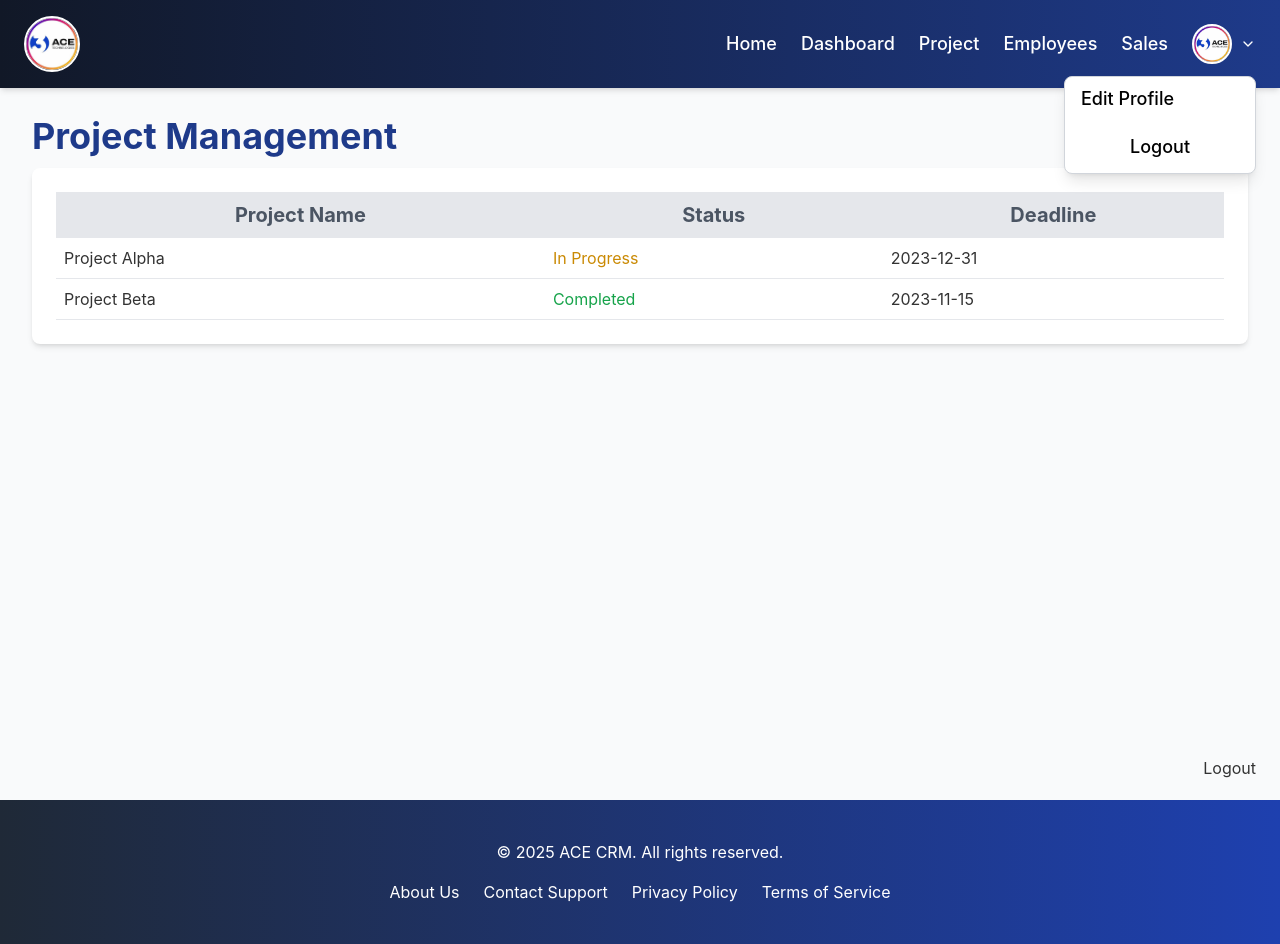
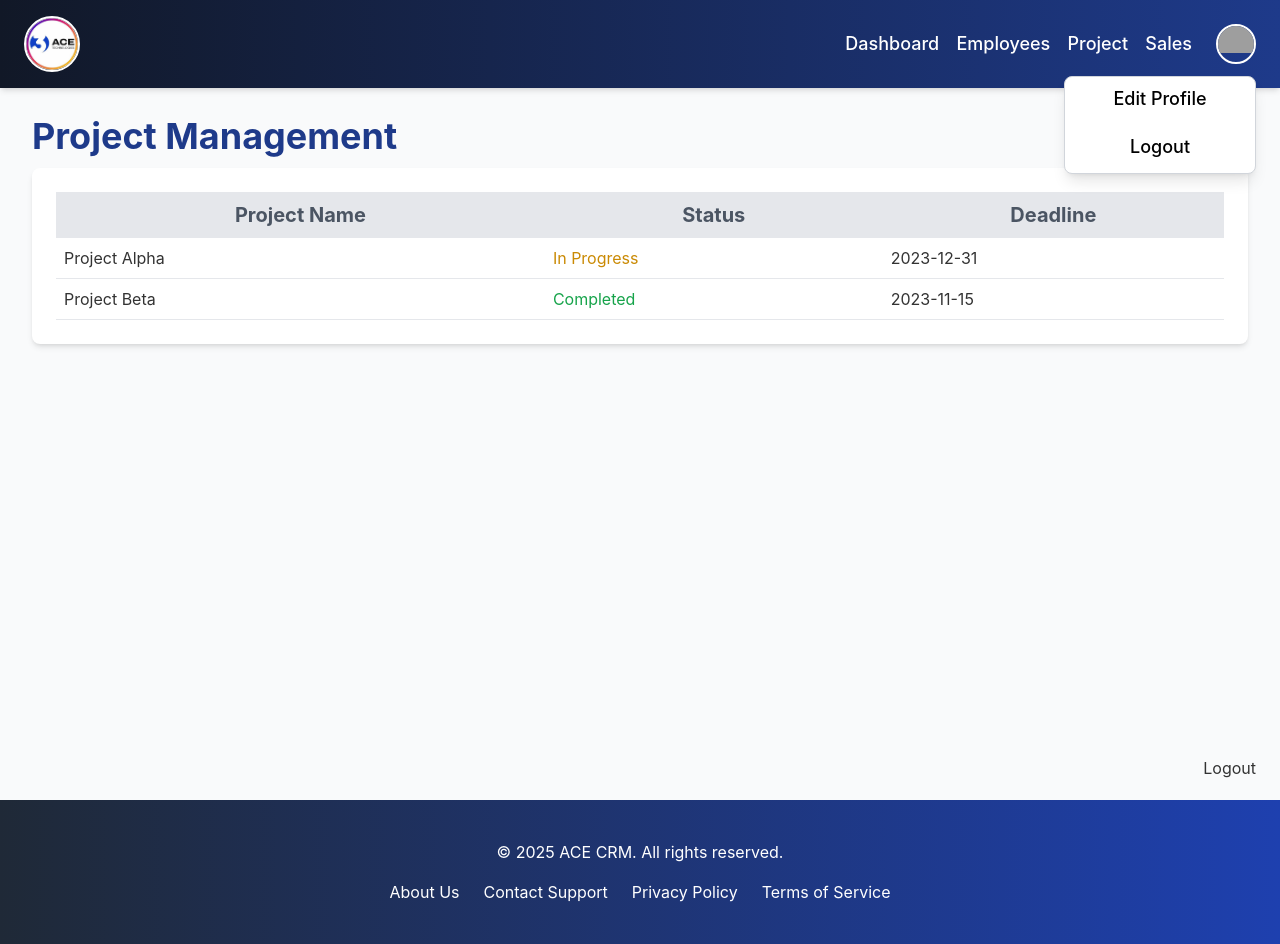
Before and after one commit to Eng-Ather/3ACE-CRM, a Next.js app: page /AdminDashboard in a window 1280 px wide. Both pictures are taken after a click on the button 1224 px from the left and 44 px from the top of the page. Built offline with nearby package versions, Linux system fonts and the light colour scheme; grey boxes are pictures that could not be loaded.

Commit message:
edit navebar

```diff
--- a/next.config.mjs
+++ b/next.config.mjs
@@ -7,7 +7,7 @@ const nextConfig = {
         'encrypted-tbn0.gstatic.com', 'encrypted-tbn0.gstatic.com', 'encrypted-tbn0.gstatic.com'
       ,'imageio.forbes.com', 'encrypted-tbn0.gstatic.com','www.sphinx-solution.com',
     'encrypted-tbn0.gstatic.com','www.magetop.com','static.vecteezy.com','motivitylabs.com',
-  'www.creativeitinstitute.com','odysseydesignco.com'],
+  'www.creativeitinstitute.com','odysseydesignco.com','static.vecteezy.com'],
       },
 };
 
--- a/src/app/(AdminPannel)/AdminComponent/AdminNavbar.js
+++ b/src/app/(AdminPannel)/AdminComponent/AdminNavbar.js
@@ -36,12 +36,22 @@ export default function Navbar() {
       </div>
 
       {/* Large Screen Menu */}
-      <div className="hidden md:flex items-center space-x-6 text-lg font-medium">
-        {["Home", "Dashboard", "Project", "Employees", "Sales"].map((item) => (
-          <Link key={item} href="/" className="hover:text-blue-300 transition">
-            {item}
+      <div className="hidden md:flex justify-between items-center w-1/3 space-x-6 text-lg font-medium">
+        {/* Large Screen Menu */}
+        <div className="hidden md:flex items-center w-full justify-between text-lg font-medium">
+          <Link href="/" className="hover:scale-110 transition">
+            Dashboard
           </Link>
-        ))}
+          <Link href="/" className="hover:scale-110 transition">
+            Employees
+          </Link>
+          <Link href="/" className="hover:scale-110 transition">
+            Project
+          </Link>
+          <Link href="/" className="hover:scale-110 transition">
+            Sales
+          </Link>
+        </div>
 
         {/* Profile Dropdown */}
         <div className="relative dropdown">
@@ -49,22 +59,23 @@ export default function Navbar() {
             onClick={() => setProfile(!profile)}
             className="flex items-center gap-2 hover:text-blue-300 transition"
           >
-            <div className="w-10 h-10 rounded-full overflow-hidden border-2 border-white">
+            <div className="w-10 h-10 rounded-full overflow-hidden border-2 border-white transform transition duration-200 hover:scale-110">
               <Image
-                src={LOGO}
+                // src={LOGO}
+                src="https://static.vecteezy.com/system/resources/thumbnails/004/607/791/small_2x/man-face-emotive-icon-smiling-male-character-in-blue-shirt-flat-illustration-isolated-on-white-happy-human-psychological-portrait-positive-emotions-user-avatar-for-app-web-design-vector.jpg"
                 alt="Profile"
                 width={40}
                 height={40}
                 className="object-cover"
               />
             </div>
-            <ChevronDown size={16} />
+            {/* <ChevronDown size={16} /> */}
           </button>
 
           {profile && (
             <div className="absolute right-0 mt-3 w-48 bg-white text-black rounded-lg shadow-lg border border-gray-300">
               <ul>
-                <li className="px-4 py-2 hover:bg-gray-100 transition">
+                <li className="px-4 py-2 hover:bg-gray-100 transition text-center">
                   <Link href="/">Edit Profile</Link>
                 </li>
                 <li className="px-4 py-2 hover:bg-gray-100 transition">
@@ -92,18 +103,21 @@ export default function Navbar() {
 
       {/* Mobile Dropdown Menu */}
       {menuOpen && (
-        <div className="mt-5 absolute top-16 left-0 w-full bg-gray-900 p-6 md:hidden shadow-lg flex flex-col space-y-3">
-          {["Home", "Dashboard", "Project", "Employees", "Sales"].map(
-            (item) => (
-              <Link
-                key={item}
-                href="/"
-                className="text-lg hover:text-blue-300 transition"
-              >
-                {item}
-              </Link>
-            )
-          )}
+        <div className="mt-5 absolute top-16 left-0 w-full bg-gradient-to-r from-gray-800 to-blue-800 p-6 md:hidden shadow-lg flex flex-col space-y-3">
+          <div className=" w-full  text-lg font-medium space-y-5 ">
+            <div className="hover:border-b-2 hover:text-center border-white py-1">
+              <Link href="/">Dashboard</Link>
+            </div>
+            <div className="hover:border-b-2 hover:text-center border-white py-1">
+              <Link href="/">Employees</Link>
+            </div>
+            <div className="hover:border-b-2 hover:text-center border-white py-1">
+              <Link href="/">Project</Link>
+            </div>
+            <div className="hover:border-b-2 hover:text-center border-white py-1">
+              <Link href="/">Sales</Link>
+            </div>
+          </div>
 
           {/* Profile Dropdown */}
           <div className="relative dropdown">
@@ -113,7 +127,7 @@ export default function Navbar() {
             >
               <div className="w-10 h-10 rounded-full overflow-hidden border-2 border-white">
                 <Image
-                  src={LOGO}
+                  src="https://static.vecteezy.com/system/resources/thumbnails/004/607/791/small_2x/man-face-emotive-icon-smiling-male-character-in-blue-shirt-flat-illustration-isolated-on-white-happy-human-psychological-portrait-positive-emotions-user-avatar-for-app-web-design-vector.jpg"
                   alt="Profile"
                   width={40}
                   height={40}
--- a/src/app/(AdminPannel)/AdminDashboard/page.js
+++ b/src/app/(AdminPannel)/AdminDashboard/page.js
@@ -107,8 +107,8 @@ export default function AdminDashboard() {
   return (
     <div className="min-h-screen bg-background text-text">
       {/* Navbar */}
-      {/* <AdminNavbar /> */}
-      <Navbar/>
+      <AdminNavbar />
+      {/* <Navbar/> */}
 
       {/* Main Content */}
       <div className="p-8">
--- a/src/app/Components/DashboardNavebar.js
+++ b/src/app/Components/DashboardNavebar.js
@@ -37,7 +37,7 @@ export default function Navbar() {
 
       {/* Large Screen Menu */}
       <div className="hidden md:flex items-center space-x-6 text-lg font-medium">
-        {["Home", "Dashboard", "Project", "Employees", "Sales"].map((item) => (
+        {[ "Dashboard", "Project", "Employees", "Sales"].map((item) => (
           <Link key={item} href="/" className="hover:text-blue-300 transition">
             {item}
           </Link>
@@ -51,20 +51,21 @@ export default function Navbar() {
           >
             <div className="w-10 h-10 rounded-full overflow-hidden border-2 border-white">
               <Image
-                src={LOGO}
+                // src={LOGO}
+                src='https://static.vecteezy.com/system/resources/thumbnails/004/607/791/small_2x/man-face-emotive-icon-smiling-male-character-in-blue-shirt-flat-illustration-isolated-on-white-happy-human-psychological-portrait-positive-emotions-user-avatar-for-app-web-design-vector.jpg'
                 alt="Profile"
                 width={40}
                 height={40}
                 className="object-cover"
               />
             </div>
-            <ChevronDown size={16} />
+            {/* <ChevronDown size={16} /> */}
           </button>
 
           {profile && (
             <div className="absolute right-0 mt-3 w-48 bg-white text-black rounded-lg shadow-lg border border-gray-300">
               <ul>
-                <li className="px-4 py-2 hover:bg-gray-100 transition">
+                <li className="px-4 py-2 hover:bg-gray-100 transition text-center">
                   <Link href="/">Edit Profile</Link>
                 </li>
                 <li className="px-4 py-2 hover:bg-gray-100 transition">
@@ -92,7 +93,7 @@ export default function Navbar() {
 
       {/* Mobile Dropdown Menu */}
       {menuOpen && (
-        <div className="mt-5 absolute top-16 left-0 w-full bg-gray-900 p-6 md:hidden shadow-lg flex flex-col space-y-3">
+        <div className="mt-5 absolute top-16 left-0 w-full bg-gradient-to-r from-gray-800 to-blue-800 p-6 md:hidden shadow-lg flex flex-col space-y-3">
           {["Home", "Dashboard", "Project", "Employees", "Sales"].map(
             (item) => (
               <Link
@@ -113,7 +114,7 @@ export default function Navbar() {
             >
               <div className="w-10 h-10 rounded-full overflow-hidden border-2 border-white">
                 <Image
-                  src={LOGO}
+                  src ='https://static.vecteezy.com/system/resources/thumbnails/004/607/791/small_2x/man-face-emotive-icon-smiling-male-character-in-blue-shirt-flat-illustration-isolated-on-white-happy-human-psychological-portrait-positive-emotions-user-avatar-for-app-web-design-vector.jpg'
                   alt="Profile"
                   width={40}
                   height={40}
```
